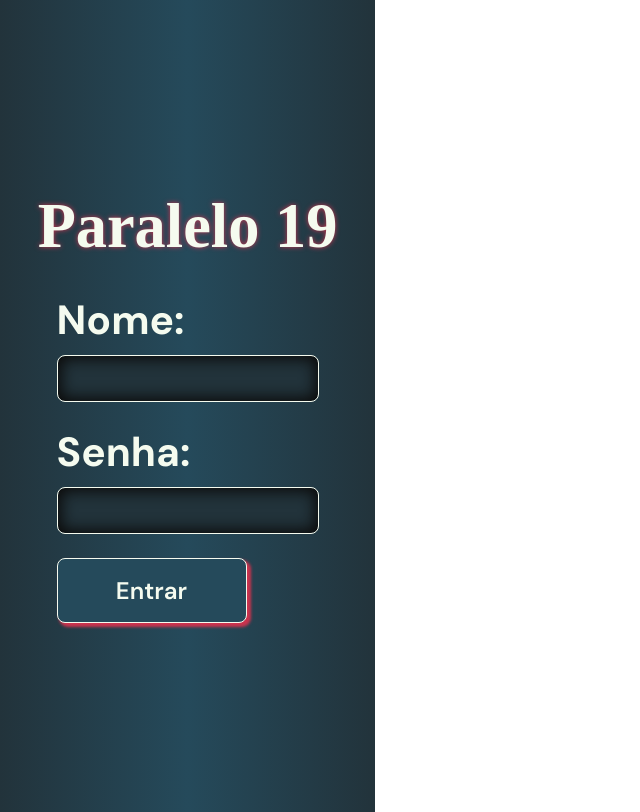
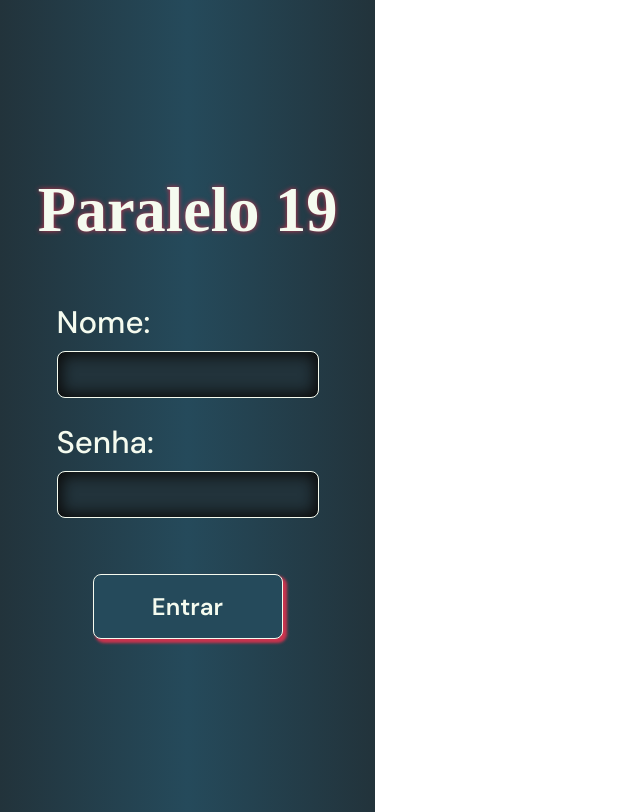
Before and after one commit to Grupo-2-Sustentare/sustentare-web, a React (Create React App) app: page / in a window 1280 px wide. Shown: the whole page, without its empty margins (0-640 px from the left). Built offline with nearby package versions, Linux system fonts and the light colour scheme; a web font is replaced by a local one.

Commit message:
275 Ajustes de fidelidade de protótipo no login.

```diff
--- a/src/pages/Login/Login.jsx
+++ b/src/pages/Login/Login.jsx
@@ -35,23 +35,13 @@ const Login = () => {
     }
 
     return (
-        <div className={styles["container"]}>
-            <div className={styles["login"]}>
-                <h1>Paralelo 19</h1>
-                <div>
-                    <div className={styles["campo"]}>
-                        <h2>Nome:</h2>
-                        <Input value={nome} type="text" onChange={(e) => handleInputChange(e, setNome)} className={inputTextStyle.gunMetalInput}/>
-                    </div>
-                    <div className={styles["campo"]}>
-                        <h2>Senha:</h2>
-                        <Input value={senha} type="password" onChange={(e) => handleInputChange(e, setSenha)} className={inputTextStyle.gunMetalInput}/>
-                    </div>
-                    <div className={styles["containerBotao"]}>
-                        <Button insideText="Entrar" onClick={handleSave} />
-                    </div>
-                </div>
-            </div>
+        <div className={styles["login"]}>
+            <h1>Paralelo 19</h1>
+            <form>
+                <Input label={"Nome:"} value={nome} type="text" onChange={(e) => handleInputChange(e, setNome)}/>
+                <Input label={"Senha:"} value={senha} type="password" onChange={(e) => handleInputChange(e, setSenha)}/>
+            </form>
+            <Button insideText="Entrar" onClick={handleSave} />
         </div>
 
     );
--- a/src/pages/Login/login.module.css
+++ b/src/pages/Login/login.module.css
@@ -1,27 +1,20 @@
-.container{
+.login  {
+  height: 100%;
+  width: 100%;
   display: flex;
   flex-direction: column;
   justify-content: center;
   align-items: center;
-  height: 812px;
-  width: 375px;
+  gap: 56px;
+  padding: 8px 0;
 }
-
-.login  {
+.login > form{
   display: flex;
   flex-direction: column;
-  justify-content: center;
   align-items: center;
-  gap: 32px;
-}
-
-.login > div{
-  display: flex;
-  flex-direction: column;
-  width: 262px;
+  width: 100%;
   gap: 24px;
 }
-
 .login h1{
   text-shadow: var(--sombra-vermelha)
 }
@@ -31,9 +24,3 @@
   flex-direction: column;
   gap: 8px;
 }
-
-.containerBotao{
-  width: 100%;
-  display: flex;
-  justify-content: center;
-}
```
